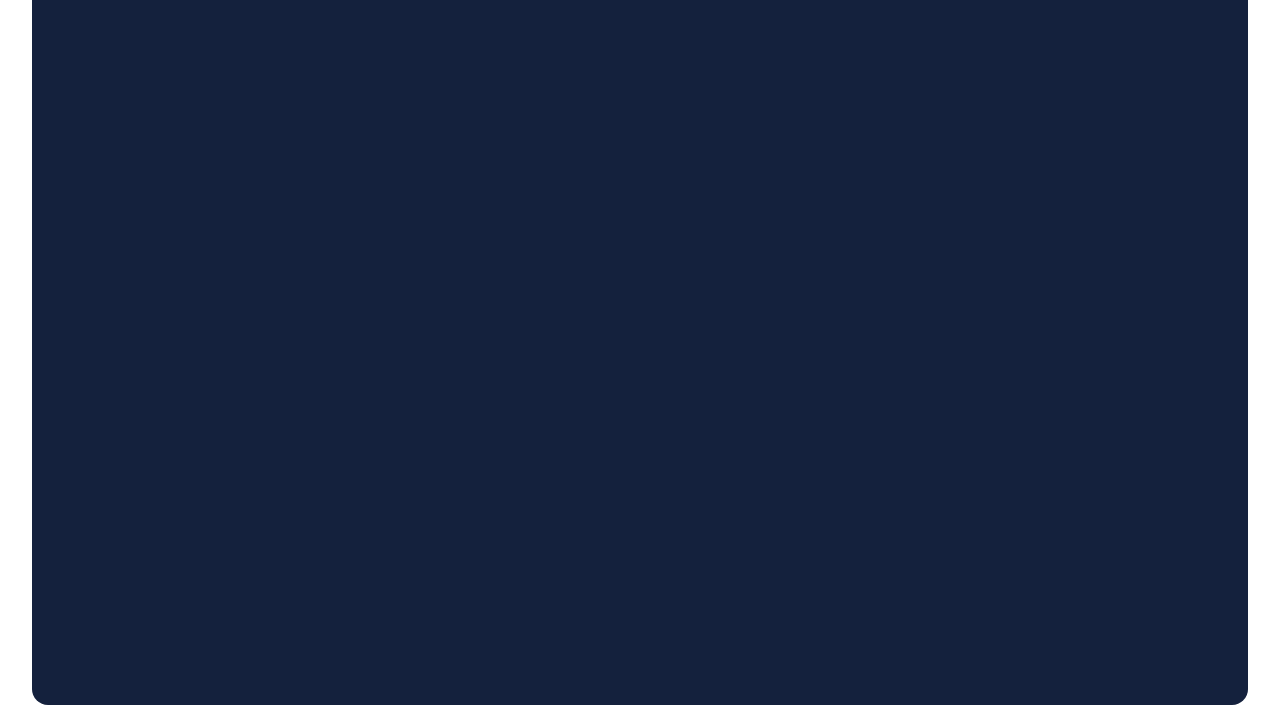
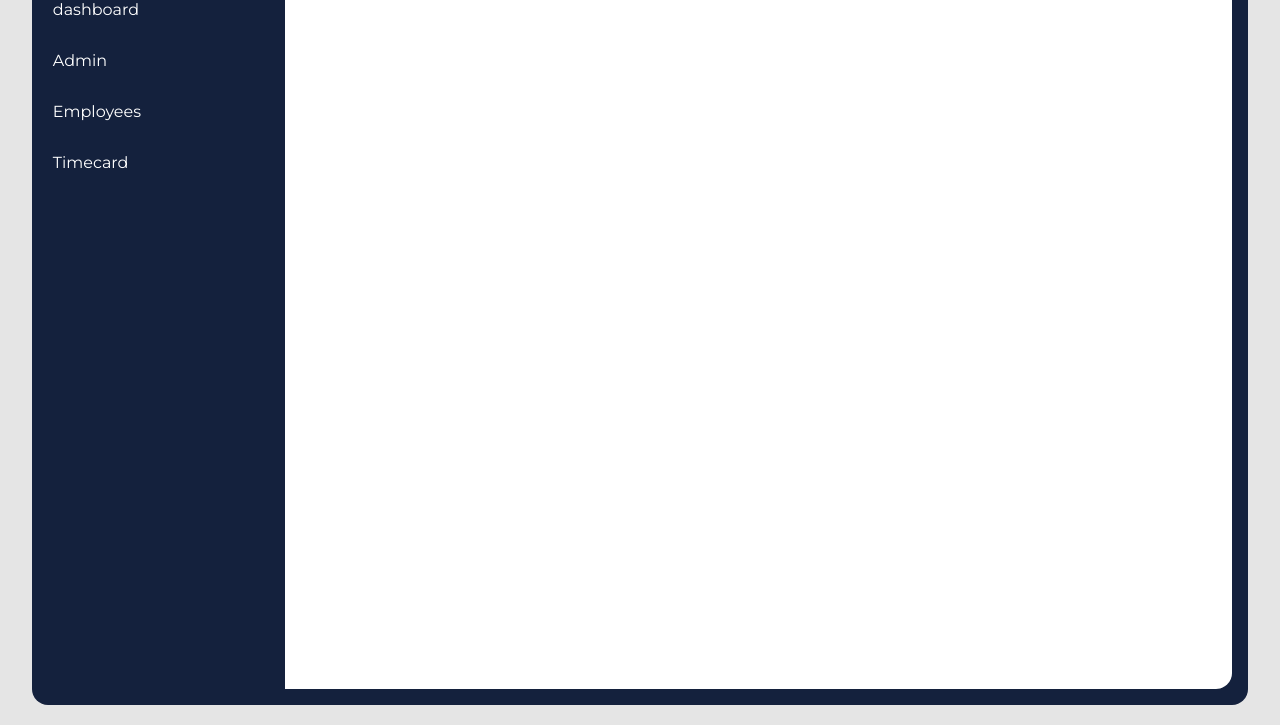
Before and after one commit to Ebenezr/clock-me-vanilla, a plain HTML site: page index.html in a window 1280 px wide. Shown: the part 75-800 px from the top of the page. Drawn offline with Linux system fonts and the light colour scheme.

Commit message:
feat: add main dispay pane styling

```diff
--- a/assets/css/style.css
+++ b/assets/css/style.css
@@ -19,11 +19,44 @@ body{
     place-content: center;
     height: 100vh;
     width: 100vw;
+    background-color: var(--clr-secondary);
 }
 main{
     width: 95vw;
     height: 95vh;
     background-color: var(--clr-pry);
     border-radius: 1rem;
+    display: grid;
+    grid-template-columns: 20%  auto;
+    overflow: hidden;
+    align-items: center;
+    padding: 1rem;
 
 }
+#side-bar{
+    height: 100%;
+    /* background-color: var(--clr-accent); */
+    display: flex;
+    flex-direction: column;
+}
+.buttons-container{
+    display: flex;
+    flex-direction: column;
+}
+.btn-pry{
+    display: block;
+    width: 100%;
+    padding: 1rem 0.3rem;
+    border: none;
+    background-color: transparent;
+    color: var(--clr-white);
+}
+.btn-pry:hover, .btn-pry:focus-within{
+    background-color: var(--clr-accent);
+    color: var(--clr-pry);
+}
+.main-view{
+    background-color: var(--clr-white);
+    height: 100%;
+    border-radius: 0 1rem 1rem 0;
+}
--- a/index.html
+++ b/index.html
@@ -25,13 +25,13 @@
 <section id="dashboard" class="main-view" >
 
 </section>
-<section id="admin" class="main-view" aria-hidden="true">
+<!-- <section id="admin" class="main-view" aria-hidden="true">
 
 </section>
 <section id="employee" class="main-view" aria-hidden="true">
 
 </section>
-<section id="timecard" class="main-view" aria-hidden="true">
+<section id="timecard" class="main-view" aria-hidden="true"> -->
 
 </section>
     </main>
```
